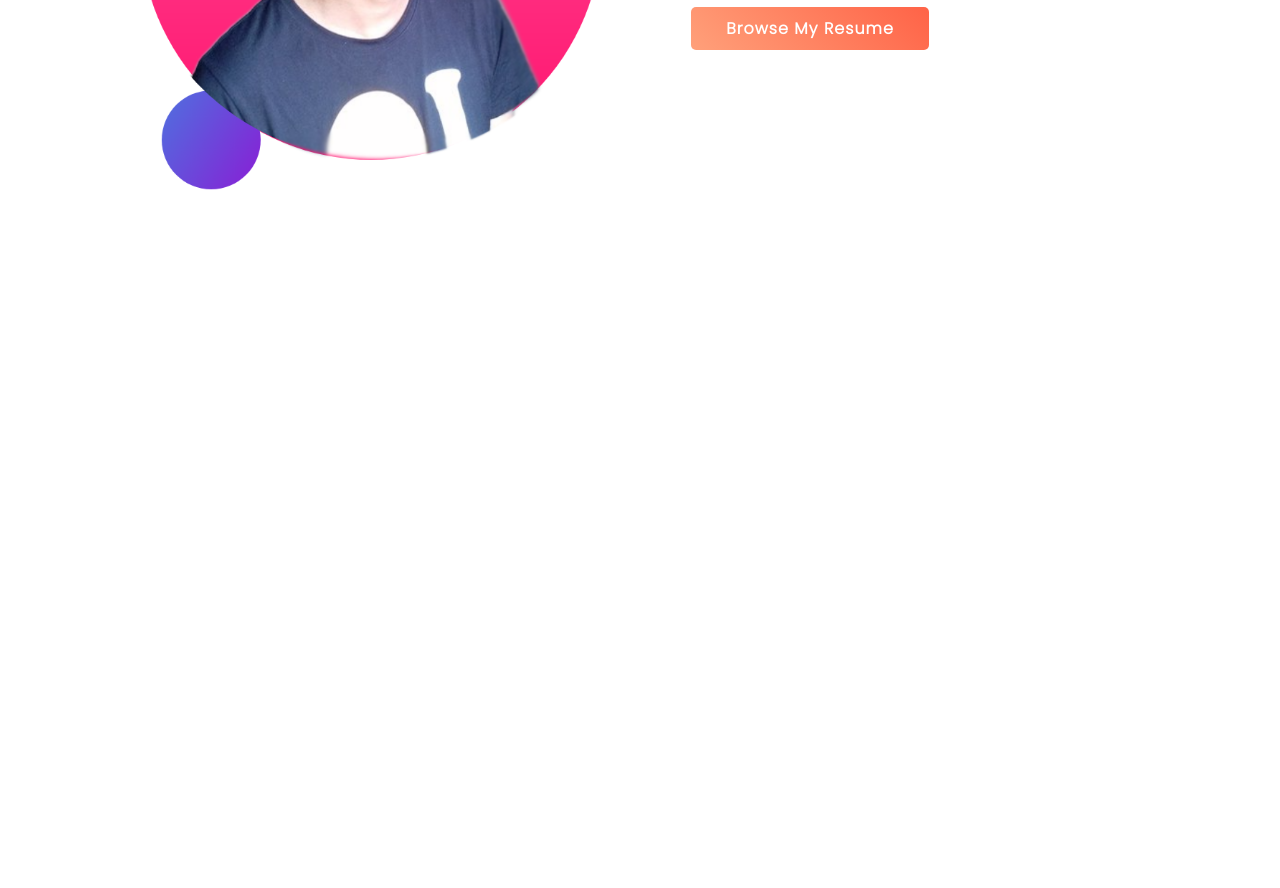
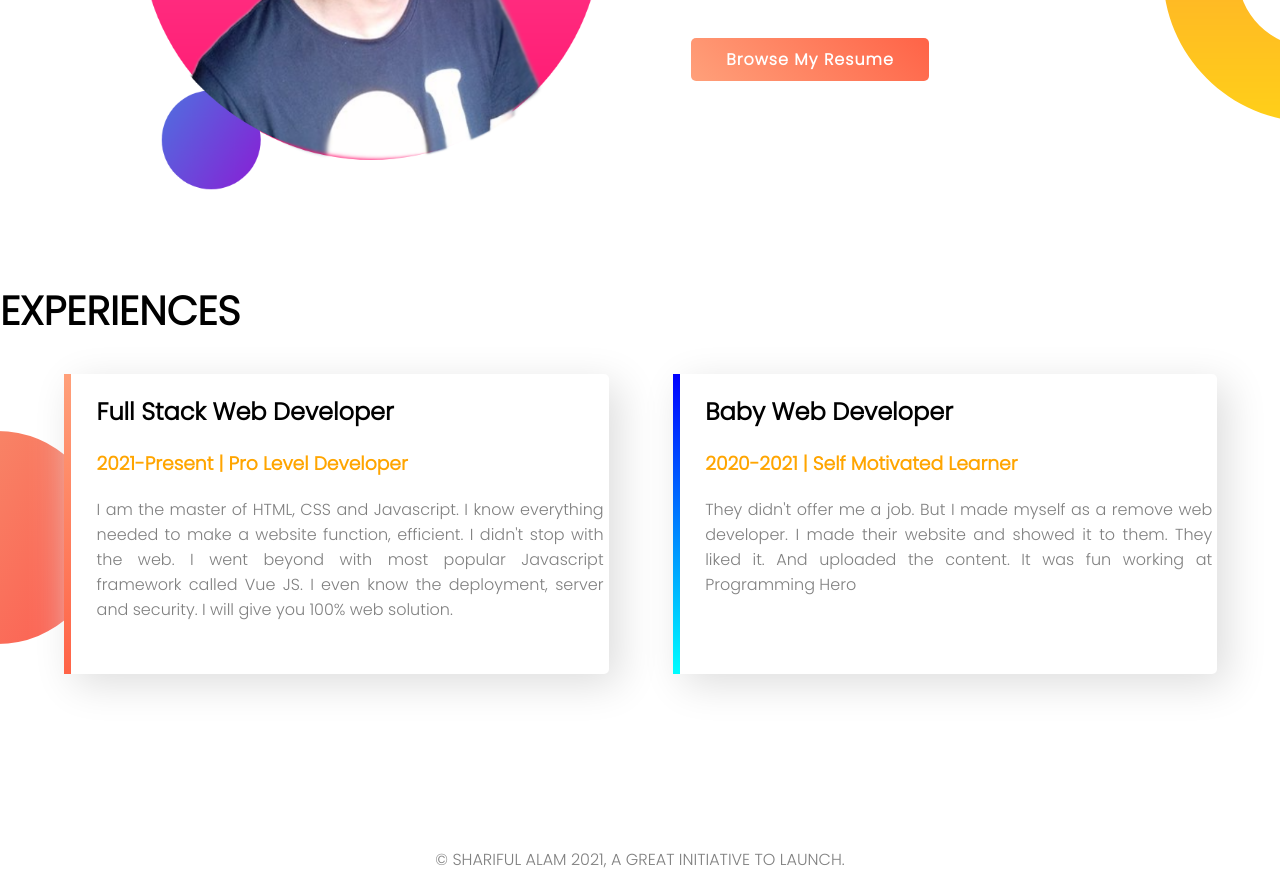
Before and after one commit to SharifulDev/My-awesome-web, a plain HTML site: page index.html in a window 1280 px wide. Shown: the part 852-1740 px from the top of the page. Before the commit the page ends 1100 px from the top, so only its background shows below. Drawn offline with Linux system fonts and the light colour scheme.

Commit message:
finalized

```diff
--- a/index.html
+++ b/index.html
@@ -55,5 +55,29 @@
         <a href="#" class="hireme">Browse My Resume</a>
       </div>
     </section>
+    <section class="last-part">
+      <h1>EXPERIENCES</h1>
+      <div id="stack" class="half-div single_last">
+        <h2>Full Stack Web Developer</h2>
+        <h3>2021-Present | Pro Level Developer</h3>
+        <p>
+          I am the master of HTML, CSS and Javascript. I know everything needed
+          to make a website function, efficient. I didn't stop with the web. I
+          went beyond with most popular Javascript framework called Vue JS. I
+          even know the deployment, server and security. I will give you 100%
+          web solution.
+        </p>
+      </div>
+      <div id="baby" class="half-div single_last">
+        <h2>Baby Web Developer</h2>
+        <h3>2020-2021 | Self Motivated Learner</h3>
+        <p>
+          They didn't offer me a job. But I made myself as a remove web
+          developer. I made their website and showed it to them. They liked it.
+          And uploaded the content. It was fun working at Programming Hero
+        </p>
+      </div>
+    </section>
+    <footer><p>© SHARIFUL ALAM 2021, A GREAT INITIATIVE TO LAUNCH.</p></footer>
   </body>
 </html>
--- a/style.css
+++ b/style.css
@@ -14,7 +14,8 @@ body {
 }
 
 h1 {
-  font-size: 30px;
+  font-size: 40px;
+  font-weight: bold;
 }
 
 .half-div p {
@@ -45,3 +46,44 @@ a {
   font-weight: 700;
   letter-spacing: 1px;
 }
+p {
+  color: grey;
+}
+.middle {
+  background-image: url("images/dream-bg.png");
+  background-repeat: no-repeat;
+  background-position: right;
+}
+h3 {
+  color: orange;
+}
+.single_last {
+  box-shadow: 10px 10px 40px #ddd;
+  border-radius: 5px;
+  min-height: 300px;
+  background-color: white;
+}
+.last-part {
+  background-image: url(images/exp-bg.png);
+  background-repeat: no-repeat;
+  background-position: left 150px;
+}
+
+.single_last p {
+  padding-right: 5px;
+}
+#stack {
+  border-left: 7px solid;
+  border-image: linear-gradient(180deg, lightsalmon, tomato);
+  border-image-slice: 1;
+}
+
+#baby {
+  border-left: 7px solid;
+  border-image: linear-gradient(180deg, blue, cyan);
+  border-image-slice: 1;
+}
+
+footer p {
+  text-align: center;
+}
```
